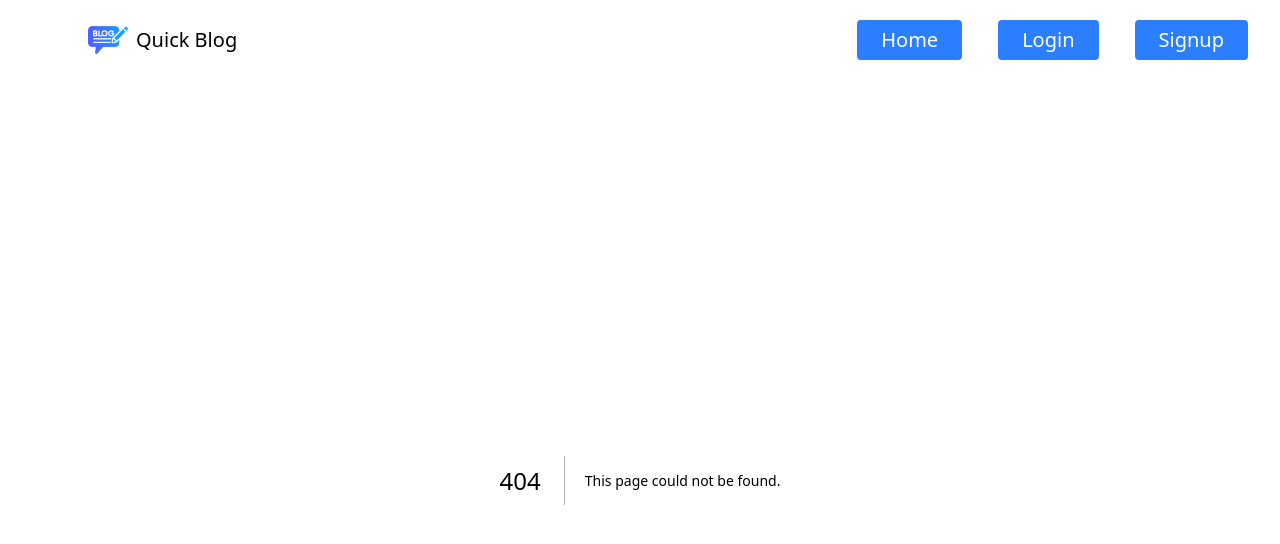
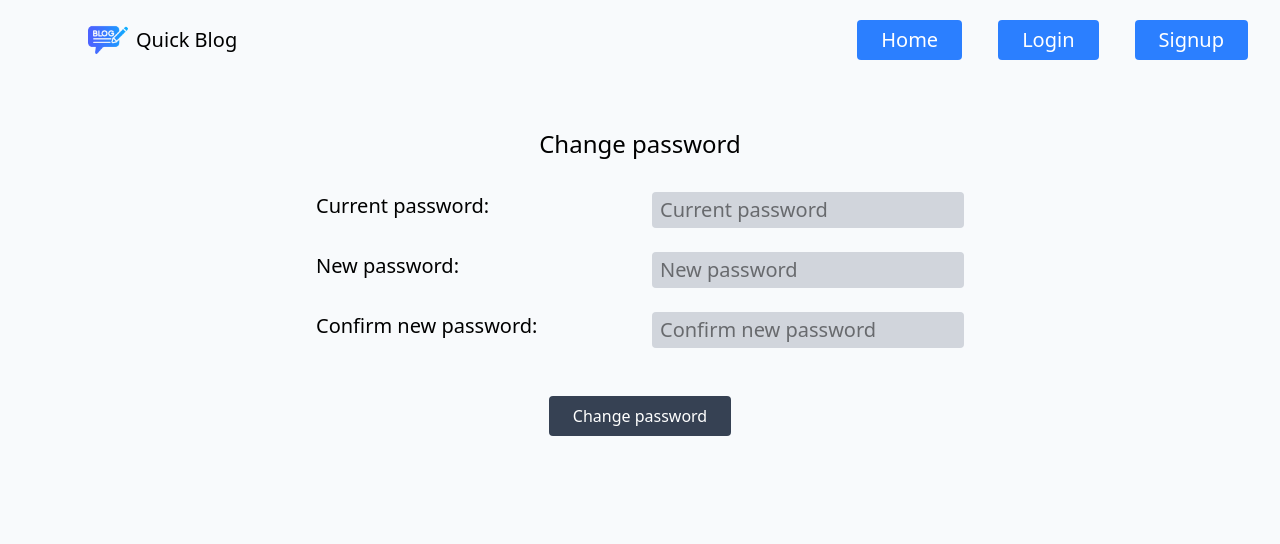
Before and after one commit to PrashantTimilsina/Blog-App, a Next.js app: page /changepassword in a window 1280 px wide. Before the commit this address had no page. Shown: the top 544 px of the page. Built offline with nearby package versions, Linux system fonts and the light colour scheme; no server answers.

Commit message:
profile done

```diff
--- a/next.config.mjs
+++ b/next.config.mjs
@@ -1,6 +1,8 @@
 /** @type {import('next').NextConfig} */
 const nextConfig = {
-  images: { domains: ["images.pexels.com", "randomuser.me"] },
+  images: {
+    domains: ["images.pexels.com", "randomuser.me", "img.freepik.com"],
+  },
 };
 
 export default nextConfig;
--- /dev/null
+++ b/src/app/api/users/checkauth/route.js
@@ -0,0 +1,20 @@
+import { cookies } from "next/headers";
+import { NextResponse } from "next/server";
+import jwt from "jsonwebtoken";
+
+export async function GET() {
+  const cookieStore = await cookies();
+  const token = cookieStore.get("token")?.value;
+  if (!token) {
+    return NextResponse.json({ authenticated: false }, { status: 401 });
+  }
+  try {
+    const user = jwt.verify(token, process.env.TOKEN_SECRET);
+    return NextResponse.json({ authenticated: true }, { status: 200 });
+  } catch (error) {
+    return NextResponse.json(
+      { authenticated: false, error: error.message },
+      { status: 401 }
+    );
+  }
+}
--- /dev/null
+++ b/src/app/changepassword/page.js
@@ -0,0 +1,70 @@
+"use client";
+import { errorMsg, successMsg } from "@/utils/toast";
+import axios from "axios";
+import { useRouter } from "next/navigation";
+import React, { useState } from "react";
+
+function ChangePassword() {
+  const router = useRouter();
+  const [user, setUser] = useState({
+    currentPassword: "",
+    newPassword: "",
+    confirmNewPassword: "",
+  });
+  const handleChangePass = async (e) => {
+    e.preventDefault();
+    try {
+      const res = await axios.post("/api/users/changepassword", user, {
+        withCredentials: true,
+      });
+      const data = res.data;
+      successMsg(data.message, 1500);
+      router.push("/");
+    } catch (error) {
+      errorMsg(error.response.data.message, 1500);
+    }
+  };
+  return (
+    <div className="h-screen flex flex-col items-center justify-start mt-10 p-2">
+      <h1 className="sm:text-2xl text-xl">Change password</h1>
+      <form className="grid grid-cols-2 sm:gap-6 mt-8 sm:text-xl gap-5">
+        <label htmlFor="current">Current password:</label>
+        <input
+          type="password"
+          placeholder="Current password"
+          id="current"
+          className="outline-none bg-gray-300 rounded px-2 py-1"
+          onChange={(e) =>
+            setUser({ ...user, currentPassword: e.target.value })
+          }
+        />
+        <label htmlFor="newpass">New password:</label>
+        <input
+          type="password"
+          placeholder="New password"
+          id="newpass"
+          className="outline-none bg-gray-300 rounded px-2 py-1"
+          onChange={(e) => setUser({ ...user, newPassword: e.target.value })}
+        />
+        <label htmlFor="confirmnew">Confirm new password:</label>
+        <input
+          type="password"
+          placeholder="Confirm new password"
+          id="confirmnew"
+          className="outline-none bg-gray-300 rounded px-2 py-1"
+          onChange={(e) =>
+            setUser({ ...user, confirmNewPassword: e.target.value })
+          }
+        />
+      </form>
+      <button
+        className="bg-gray-700 text-white px-6 py-2 rounded mt-12 cursor-pointer"
+        onClick={handleChangePass}
+      >
+        Change password
+      </button>
+    </div>
+  );
+}
+
+export default ChangePassword;
--- a/src/app/login/page.js
+++ b/src/app/login/page.js
@@ -1,4 +1,5 @@
 "use client";
+import { useData } from "@/context/Context";
 import { errorMsg, successMsg } from "@/utils/toast";
 import axios from "axios";
 
@@ -7,6 +8,7 @@ import React, { useEffect, useState } from "react";
 
 function Login() {
   const router = useRouter();
+  const { setIsLoggedIn } = useData();
   const [user, setUser] = useState({
     password: "",
     email: "",
@@ -26,6 +28,7 @@ function Login() {
 
       setUser({ email: "", password: "" });
       successMsg(data.message, 1500);
+      setIsLoggedIn(true);
       router.push("/");
     } catch (error) {
       errorMsg(error.response.data.message, 1500);
--- /dev/null
+++ b/src/app/profile/page.js
@@ -0,0 +1,79 @@
+"use client";
+import { useData } from "@/context/Context";
+import { errorMsg, successMsg } from "@/utils/toast";
+import axios from "axios";
+import Image from "next/image";
+import { useRouter } from "next/navigation";
+import React, { useState } from "react";
+
+function Profile() {
+  const router = useRouter();
+  const { profileData, setIsLoggedIn } = useData();
+
+  const handleLogout = async (e) => {
+    try {
+      const res = await axios.get("/api/users/logout");
+      const data = res.data;
+      successMsg(data.message, 1500);
+      setIsLoggedIn(false);
+      router.push("/");
+    } catch (error) {
+      errorMsg(error.response.data.message, 1500);
+    }
+  };
+  return (
+    <>
+      <h1 className="text-center text-3xl font-semibold sm:mt-6 mt-14">
+        Profile
+      </h1>
+      <div className="grid sm:grid-cols-2 items-center h-96 p-2  gap-5 grid-cols-1 sm:mt-0 mt-10">
+        <div>
+          <div className="relative sm:h-56 sm:w-56 h-48 w-48 rounded-full overflow-hidden mx-auto shadow-lg shadow-black">
+            <Image
+              src={
+                profileData?.user?.image ||
+                "https://img.freepik.com/premium-vector/avatar-profile-icon-flat-style-male-user-profile-vector-illustration-isolated-background-man-profile-sign-business-concept_157943-38764.jpg?semt=ais_hybrid"
+              }
+              className="object-cover "
+              fill
+              alt="profile pic"
+            />
+          </div>
+          <div className="flex gap-4 mt-10 items-center justify-center">
+            <button className=" flex items-center justify-center px-6 py-2 bg-slate-600 text-white rounded cursor-pointer">
+              Change photo
+            </button>
+            <button className=" flex items-center justify-center px-6 py-2 bg-slate-600 text-white rounded cursor-pointer">
+              Update profile
+            </button>
+          </div>
+        </div>
+        <div className=" space-y-5  text-center sm:text-left">
+          <h1 className="sm:text-2xl text-xl">
+            Name: {profileData?.user?.name}
+          </h1>
+          <h1 className="sm:text-2xl text-xl">
+            Email: {profileData?.user?.email}
+          </h1>
+
+          <div className="flex  gap-7 mt-14 sm:flex-row flex-col sm:justify-start justify-center sm:items-start items-center ">
+            <button
+              className=" flex items-center justify-center px-6 py-2 bg-slate-600 text-white rounded cursor-pointer"
+              onClick={() => router.push("/changepassword")}
+            >
+              Change password
+            </button>
+            <button
+              className="sm:w-auto w-44 flex items-center justify-center px-8 py-2 bg-slate-800 text-white rounded cursor-pointer"
+              onClick={handleLogout}
+            >
+              Logout
+            </button>
+          </div>
+        </div>
+      </div>
+    </>
+  );
+}
+
+export default Profile;
--- a/src/components/Navbar.js
+++ b/src/components/Navbar.js
@@ -1,4 +1,6 @@
 "use client";
+import { useData } from "@/context/Context";
+import axios from "axios";
 import Image from "next/image";
 import { useRouter } from "next/navigation";
 
@@ -7,8 +9,27 @@ import { GiHamburgerMenu } from "react-icons/gi";
 import { IoClose } from "react-icons/io5";
 function Navbar() {
   const router = useRouter();
+  const { isLoggedIn, setIsLoggedIn, setProfileData, profileData } = useData();
   const [show, setShow] = useState(false);
   const [color, setColor] = useState(false);
+  useEffect(() => {
+    async function checkAuth() {
+      const res = await axios.get("/api/users/checkauth");
+      const data = res.data;
+      if (data.authenticated) {
+        setIsLoggedIn(true);
+        const res = await axios.get("/api/users/me", { withCredentials: true });
+        const data = res.data;
+        if (data) {
+          setProfileData(data);
+        }
+      } else {
+        setIsLoggedIn(false);
+      }
+    }
+    checkAuth();
+  }, [isLoggedIn]);
+
   useEffect(() => {
     const handleScroll = () => {
       if (window.scrollY > 0) {
@@ -55,12 +76,36 @@ function Navbar() {
           <button className="btn" onClick={() => router.push("/")}>
             Home
           </button>
+          {isLoggedIn ? (
+            <button className="btn">Create blog</button>
+          ) : (
             <button className="btn" onClick={() => router.push("/login")}>
               Login
             </button>
+          )}
+          {isLoggedIn ? (
+            <button
+              className="btn flex gap-3"
+              onClick={() => router.push("/profile")}
+            >
+              {profileData?.user?.name}
+              <div className="relative h-6 w-6 rounded-full overflow-hidden">
+                <Image
+                  src={
+                    profileData?.user?.image ||
+                    "https://img.freepik.com/premium-vector/avatar-profile-icon-flat-style-male-user-profile-vector-illustration-isolated-background-man-profile-sign-business-concept_157943-38764.jpg?semt=ais_hybrid"
+                  }
+                  alt="profile pic"
+                  className="object-cover"
+                  fill
+                />
+              </div>
+            </button>
+          ) : (
             <button className="btn" onClick={() => router.push("/signup")}>
               Signup
             </button>
+          )}
         </div>
       </div>
       {/*mobile nav*/}
@@ -69,7 +114,10 @@ function Navbar() {
           color ? "bg-gray-200 text-black w-full" : ""
         }`}
       >
-        <div className="flex items-center gap-2 lg:ml-20 ml-8">
+        <div
+          className="flex items-center gap-2 lg:ml-20 ml-8"
+          onClick={() => router.push("/")}
+        >
           <div className="w-8 h-8 relative ">
             <Image
               src="/blog.png"
@@ -87,7 +135,13 @@ function Navbar() {
           } transition-all duration-150 `}
           ref={mobileRef}
         >
-          <button className="btn mt-14 w-44" onClick={() => setShow(false)}>
+          <button
+            className="btn mt-14 w-44"
+            onClick={() => {
+              router.push("/");
+              setShow(false);
+            }}
+          >
             Home
           </button>
           <button
@@ -99,6 +153,28 @@ function Navbar() {
           >
             Signup
           </button>
+          {isLoggedIn ? (
+            <button
+              className="btn w-44 flex gap-4"
+              onClick={() => {
+                router.push("/profile");
+                setShow(false);
+              }}
+            >
+              {profileData?.user?.name}
+              <div className="relative h-7 w-7 rounded-full overflow-hidden">
+                <Image
+                  src={
+                    profileData?.user?.image ||
+                    "https://img.freepik.com/premium-vector/avatar-profile-icon-flat-style-male-user-profile-vector-illustration-isolated-background-man-profile-sign-business-concept_157943-38764.jpg?semt=ais_hybrid"
+                  }
+                  alt="profile pic"
+                  className="object-cover"
+                  fill
+                />
+              </div>
+            </button>
+          ) : (
             <button
               className="btn w-44"
               onClick={() => {
@@ -108,6 +184,7 @@ function Navbar() {
             >
               Login
             </button>
+          )}
         </div>
 
         <div className="relative my-auto mr-4 ">
--- a/src/context/Context.js
+++ b/src/context/Context.js
@@ -5,8 +5,22 @@ const UserContext = createContext();
 function UserProvider({ children }) {
   const [active, setActive] = useState("All");
   const [text, setText] = useState("");
+  const [isLoggedIn, setIsLoggedIn] = useState(false);
+  const [profileData, setProfileData] = useState(null);
+
   return (
-    <UserContext.Provider value={{ active, setActive, text, setText }}>
+    <UserContext.Provider
+      value={{
+        active,
+        setActive,
+        text,
+        setText,
+        isLoggedIn,
+        setIsLoggedIn,
+        profileData,
+        setProfileData,
+      }}
+    >
       {children}
     </UserContext.Provider>
   );
```
Lines whose indentation alone changed are shown as unchanged.
